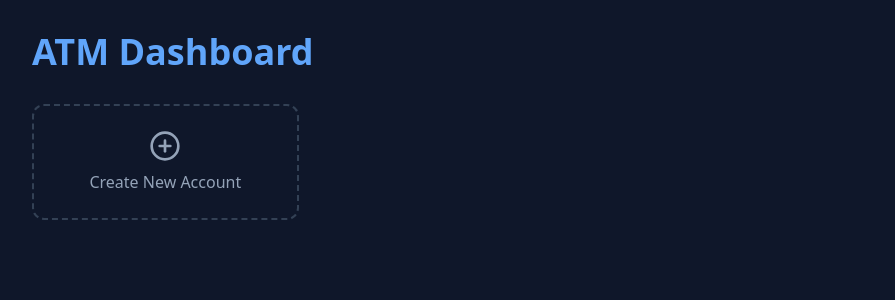
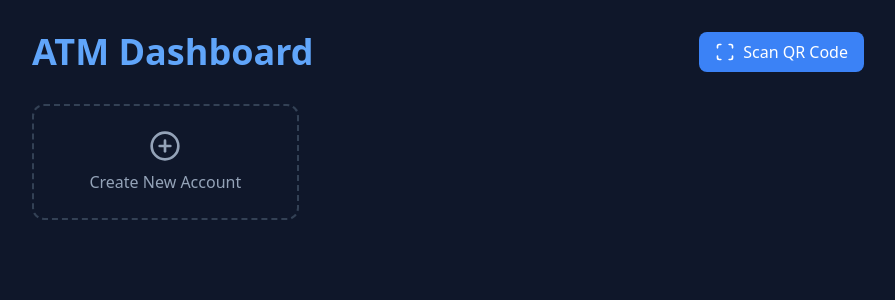
Before and after one commit to utigernils/MiniATM, a React (Vite) app: page / in a window 1280 px wide. Shown: the top 300 px of the page, without its empty margins (192-1087 px from the left). Built offline with nearby package versions, Linux system fonts and the light colour scheme.

Commit message:
feat; qr scaning for accessing account

```diff
--- a/package.json
+++ b/package.json
@@ -11,8 +11,11 @@
   },
   "dependencies": {
     "lucide-react": "^0.344.0",
+    "qrcode.react": "^3.1.0",
     "react": "^18.3.1",
-    "react-dom": "^18.3.1"
+    "react-dom": "^18.3.1",
+    "react-webcam": "^7.2.0",
+    "html5-qrcode": "^2.3.8"
   },
   "devDependencies": {
     "@eslint/js": "^9.9.1",
--- a/src/components/AccountList.tsx
+++ b/src/components/AccountList.tsx
@@ -1,5 +1,7 @@
 import React, { useState } from 'react';
-import { PlusCircle, CreditCard } from 'lucide-react';
+import { PlusCircle, CreditCard, QrCode, Scan } from 'lucide-react';
+import { QRCodeSVG } from 'qrcode.react';
+import { Html5QrcodeScanner } from 'html5-qrcode';
 import { Account } from '../types';
 import { addAccount, getAccounts } from '../utils/storage';
 
@@ -10,6 +12,8 @@ interface Props {
 export default function AccountList({ onSelectAccount }: Props) {
   const [accounts, setAccounts] = useState<Account[]>(getAccounts());
   const [showNewAccount, setShowNewAccount] = useState(false);
+  const [showQRCode, setShowQRCode] = useState<string | null>(null);
+  const [showScanner, setShowScanner] = useState(false);
   const [newAccountData, setNewAccountData] = useState({ name: '', pin: '' });
 
   const handleCreateAccount = () => {
@@ -26,21 +30,69 @@ export default function AccountList({ onSelectAccount }: Props) {
     setNewAccountData({ name: '', pin: '' });
   };
 
+  React.useEffect(() => {
+    let scanner: Html5QrcodeScanner | null = null;
+
+    if (showScanner) {
+      scanner = new Html5QrcodeScanner(
+        "qr-reader",
+        { fps: 10, qrbox: { width: 250, height: 250 } },
+        false
+      );
+
+      scanner.render((decodedText) => {
+        const account = accounts.find(acc => acc.id === decodedText);
+        if (account) {
+          setShowScanner(false);
+          scanner?.clear();
+          onSelectAccount(account);
+        }
+      }, () => {});
+    }
+
+    return () => {
+      if (scanner) {
+        scanner.clear();
+      }
+    };
+  }, [showScanner, accounts, onSelectAccount]);
+
   return (
     <div className="p-8 max-w-4xl mx-auto">
-      <h1 className="text-4xl font-bold text-blue-400 mb-8">ATM Dashboard</h1>
+      <div className="flex justify-between items-center mb-8">
+        <h1 className="text-4xl font-bold text-blue-400">ATM Dashboard</h1>
+        <button
+          onClick={() => setShowScanner(true)}
+          className="flex items-center gap-2 px-4 py-2 bg-blue-500 hover:bg-blue-600 rounded-lg transition-colors"
+        >
+          <Scan className="w-5 h-5" />
+          <span>Scan QR Code</span>
+        </button>
+      </div>
 
       <div className="grid gap-4 md:grid-cols-2 lg:grid-cols-3">
         {accounts.map((account) => (
-          <button
+          <div
             key={account.id}
-            onClick={() => onSelectAccount(account)}
             className="p-6 rounded-xl bg-slate-800/50 backdrop-blur-lg border border-slate-700/50 hover:bg-slate-700/50 transition-all"
           >
-            <CreditCard className="w-8 h-8 text-blue-400 mb-3" />
+            <div className="flex justify-between items-start mb-3">
+              <CreditCard className="w-8 h-8 text-blue-400" />
+              <button
+                onClick={() => setShowQRCode(account.id)}
+                className="text-slate-400 hover:text-blue-400 transition-colors"
+              >
+                <QrCode className="w-6 h-6" />
+              </button>
+            </div>
             <h2 className="text-xl font-semibold text-white mb-2">{account.name}</h2>
-            <p className="text-slate-400">Click to access</p>
-          </button>
+            <button
+              onClick={() => onSelectAccount(account)}
+              className="w-full mt-2 py-2 bg-blue-500/20 hover:bg-blue-500/30 rounded-lg text-blue-400 transition-colors"
+            >
+              Access Account
+            </button>
+          </div>
         ))}
 
         <button
@@ -87,6 +139,43 @@ export default function AccountList({ onSelectAccount }: Props) {
           </div>
         </div>
       )}
+
+      {showQRCode && (
+        <div className="fixed inset-0 bg-black/50 backdrop-blur-sm flex items-center justify-center">
+          <div className="bg-slate-800/90 p-6 rounded-xl border border-slate-700">
+            <h2 className="text-2xl font-bold text-white mb-4">Account QR Code</h2>
+            <div className="bg-white p-4 rounded-lg mb-4">
+              <QRCodeSVG
+                value={showQRCode}
+                size={200}
+                level="H"
+                includeMargin
+              />
+            </div>
+            <button
+              onClick={() => setShowQRCode(null)}
+              className="w-full bg-slate-700 hover:bg-slate-600 text-white rounded-lg p-3 transition-colors"
+            >
+              Close
+            </button>
+          </div>
+        </div>
+      )}
+
+      {showScanner && (
+        <div className="fixed inset-0 bg-black/50 backdrop-blur-sm flex items-center justify-center">
+          <div className="bg-slate-800/90 p-6 rounded-xl border border-slate-700 w-full max-w-md">
+            <h2 className="text-2xl font-bold text-white mb-4">Scan Account QR Code</h2>
+            <div id="qr-reader" className="overflow-hidden rounded-lg mb-4" />
+            <button
+              onClick={() => setShowScanner(false)}
+              className="w-full bg-slate-700 hover:bg-slate-600 text-white rounded-lg p-3 transition-colors"
+            >
+              Cancel
+            </button>
+          </div>
+        </div>
+      )}
     </div>
   );
 }
```
Also changed, not shown: 1 other file (tests, documents, lock files or other folders).
